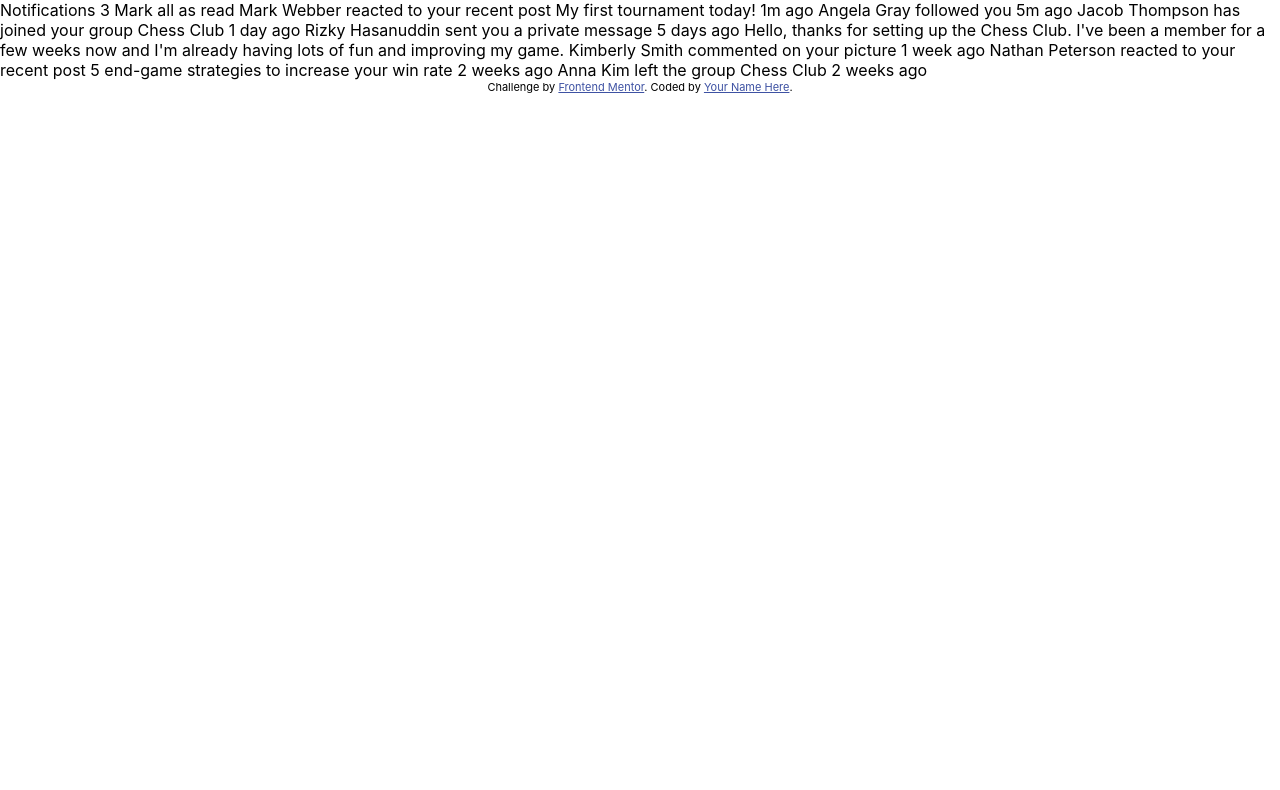
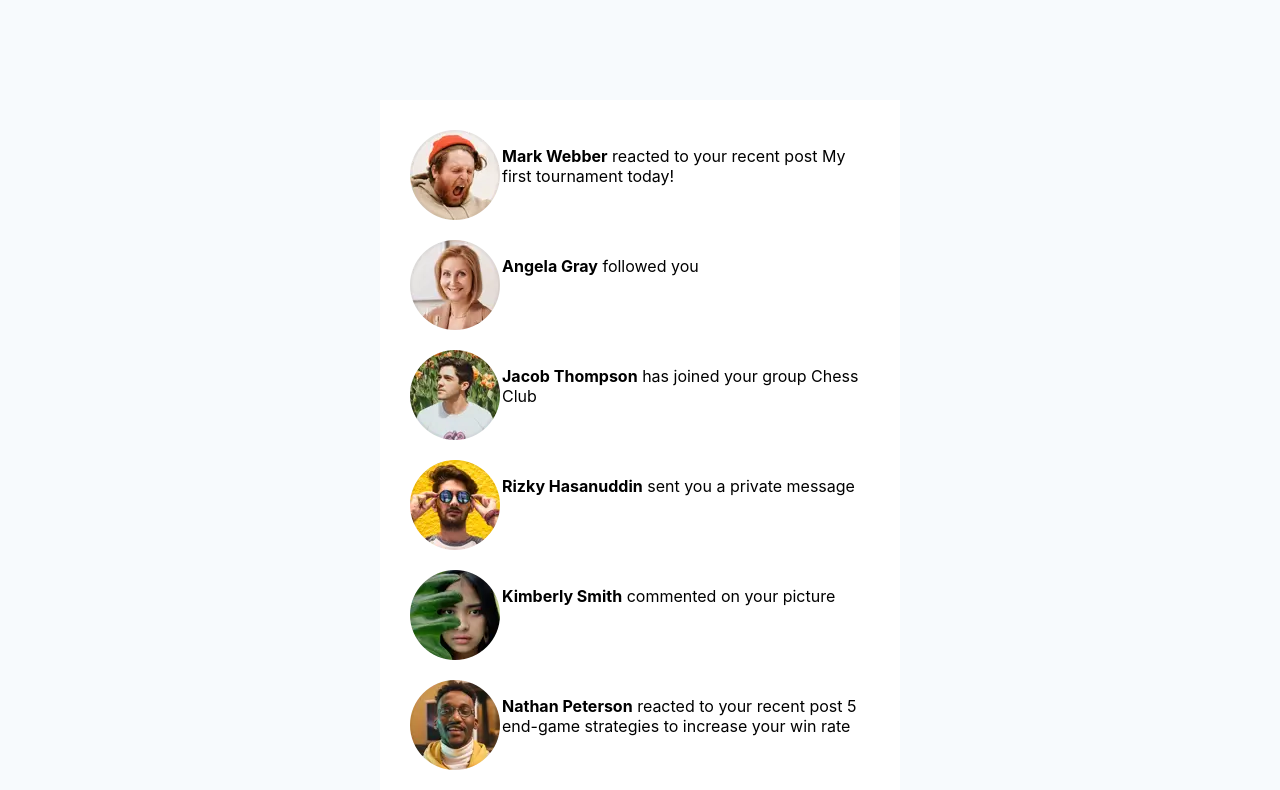
Before and after one commit to marianRuizDev/notifications-page-main, a React (Create React App) app: page / in a window 1280 px wide. Shown: the top 790 px of the page. Built offline with nearby package versions, Linux system fonts and the light colour scheme.

Commit message:
new components

```diff
--- a/public/index.html
+++ b/public/index.html
@@ -34,39 +34,6 @@
   </head>
   <body>
     <noscript>You need to enable JavaScript to run this app.</noscript>
-
-    Notifications 3
-
-    Mark all as read
-
-    Mark Webber reacted to your recent post My first tournament today!
-    1m ago
-
-    Angela Gray followed you
-    5m ago
-
-    Jacob Thompson has joined your group Chess Club
-    1 day ago
-
-    Rizky Hasanuddin sent you a private message
-    5 days ago
-    Hello, thanks for setting up the Chess Club. I've been a member for a few weeks now and
-    I'm already having lots of fun and improving my game.
-
-    Kimberly Smith commented on your picture
-    1 week ago
-
-    Nathan Peterson reacted to your recent post 5 end-game strategies to increase your win rate
-    2 weeks ago
-
-    Anna Kim left the group Chess Club
-    2 weeks ago
-      <footer>
-        <div class="attribution">
-          Challenge by <a href="https://www.frontendmentor.io?ref=challenge" target="_blank">Frontend Mentor</a>.
-          Coded by <a href="#">Your Name Here</a>.
-        </div>
-      </footer>
     <div id="root"></div>
     <!--
       This HTML file is a template.
--- a/src/App.css
+++ b/src/App.css
@@ -1,25 +1,5 @@
 .App {
-  text-align: center;
+  box-sizing: border-box;
+  background-color: hsl(210, 60%, 98%);
+  padding-top: 100px;
 }
-
-.App-logo {
-  height: 40vmin;
-  pointer-events: none;
-}
-
-@media (prefers-reduced-motion: no-preference) {
-  .App-logo {
-    animation: App-logo-spin infinite 20s linear;
-  }
-}
-
-.App-header {
-  background-color: hsl(0, 0, 100%);
-  min-height: 100vh;
-  display: flex;
-  flex-direction: column;
-  align-items: center;
-  justify-content: center;
-  font-size: calc(10px + 2vmin);
-  color: white;
-}
--- a/src/App.js
+++ b/src/App.js
@@ -1,11 +1,12 @@
 import './App.css';
+import NotificationList from './components/NotificationList/NotificationList';
+import Footer from './components/Footer/Footer';
 
 function App() {
   return (
     <div className="App">
-      <header className="App-header">
-
-      </header>
+        <NotificationList />
+        <Footer />
     </div>
   );
 }
--- /dev/null
+++ b/src/components/Footer/Footer.jsx
@@ -0,0 +1,14 @@
+function Footer () {
+    return (
+        <div>
+             <footer>
+                <div class="attribution">
+                    Challenge by <a href="https://www.frontendmentor.io?ref=challenge" target="_blank">Frontend Mentor</a>.
+                    Coded by <a href="#">Your Name Here</a>.
+                 </div>
+            </footer>
+        </div>
+    )
+}
+
+export default Footer;
--- /dev/null
+++ b/src/components/Notification/Notification.jsx
@@ -0,0 +1,12 @@
+import './notification.css'
+
+function Notification ({name, date, picture, content, message}) {
+    return (
+        <div className="noti">
+            <img src={picture} alt="Profile Picture"/>
+            <p><strong>{name}</strong> {content}</p>
+        </div>
+    )
+}
+
+export default Notification;
--- /dev/null
+++ b/src/components/Notification/notification.css
@@ -0,0 +1,5 @@
+.noti {
+    display: grid;
+    grid-template-columns: 20% 80%;
+    padding: 10px;
+}
--- /dev/null
+++ b/src/components/NotificationList/NotificationList.jsx
@@ -0,0 +1,26 @@
+import notifications from "../../utils/notifications.js";
+import Notification from "../Notification/Notification.jsx";
+import './notificationList.css';
+
+function NotificationList () {
+    console.log(notifications)
+    return (
+        <div>
+            <div className="container">
+                {notifications.map((e, i) =>
+
+                    <Notification
+                        key={i}
+                        name={e.name}
+                        picture={e.picture}
+                        content={e.content}
+                        date={e.date}
+                        message={e.message}
+                    />
+                )}
+            </div>
+        </div>
+    )
+}
+
+export default NotificationList;
--- /dev/null
+++ b/src/components/NotificationList/notificationList.css
@@ -0,0 +1,7 @@
+.container {
+    margin: 0px 380px 100px 380px;
+    padding: 20px 20px 10px 20px;
+    background-color: hsl(0, 0%, 100%);
+    display: grid;
+    grid-auto-flow: row;
+}
--- a/src/utils/notifications.js
+++ b/src/utils/notifications.js
@@ -3,43 +3,52 @@ const notifications = [
         name: "Mark Webber",
         content: "reacted to your recent post My first tournament today!",
         date: "1m ago",
-        message: false
+        message: false,
+        picture: "../../assets/images/avatar-mark-webber.webp"
     },
     {
         name: "Angela Gray",
         content: "followed you",
         date: "5m ago",
-        message: false
+        message: false,
+        picture: "../../assets/images/avatar-angela-gray.webp"
     },
     {
         name: "Jacob Thompson",
         content: "has joined your group Chess Club",
         date: "1 day ago",
-        message: false
+        message: false,
+        picture: "../../assets/images/avatar-jacob-thompson.webp"
     },
     {
         name: "Rizky Hasanuddin",
         content: "sent you a private message",
         date: "5 days ago",
         message: true,
-        contentMessage: "Hello, thanks for setting up the Chess Club. I've been a member for a few weeks now and I'm already having lots of fun and improving my game."
+        contentMessage: "Hello, thanks for setting up the Chess Club. I've been a member for a few weeks now and I'm already having lots of fun and improving my game.",
+        picture: "../../assets/images/avatar-rizky-hasanuddin.webp"
     },
     {
         name: "Kimberly Smith",
         content: "commented on your picture",
         date: "1 week ago",
-        message: false
+        message: false,
+        picture: "../../assets/images/avatar-kimberly-smith.webp"
     },
     {
         name: "Nathan Peterson",
         content: "reacted to your recent post 5 end-game strategies to increase your win rate",
         date: "2 weeks ago",
-        message: false
+        message: false,
+        picture: "../../assets/images/avatar-nathan-peterson.webp"
     },
     {
         name: "Anna Kim",
         content: "left the group Chess Club",
         date: "2 weeks ago",
-    message: false
+    message: false,
+    picture: "../../assets/images/avatar-anna-kim.webp"
     }
 ];
+
+export default notifications;
```
